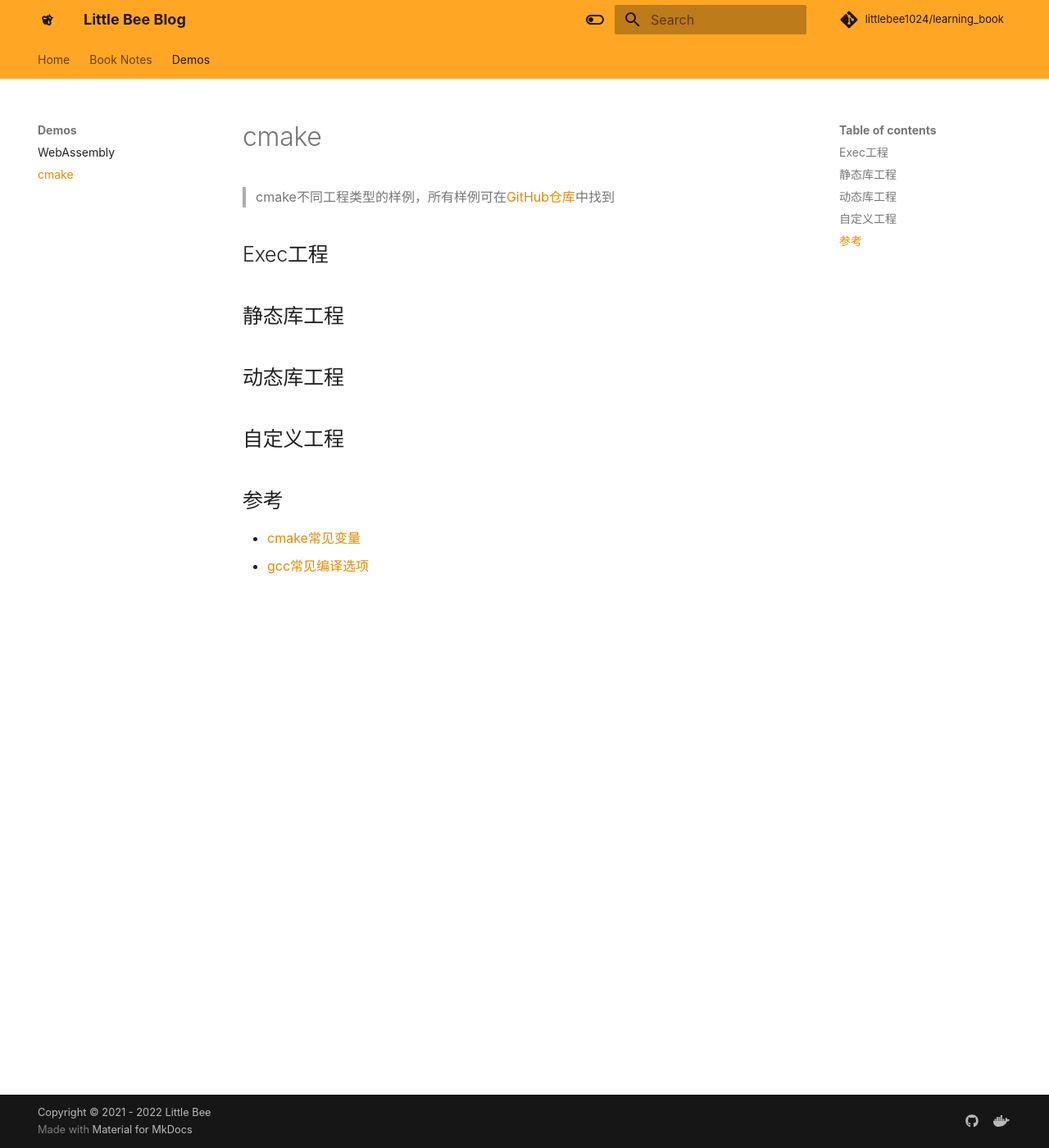
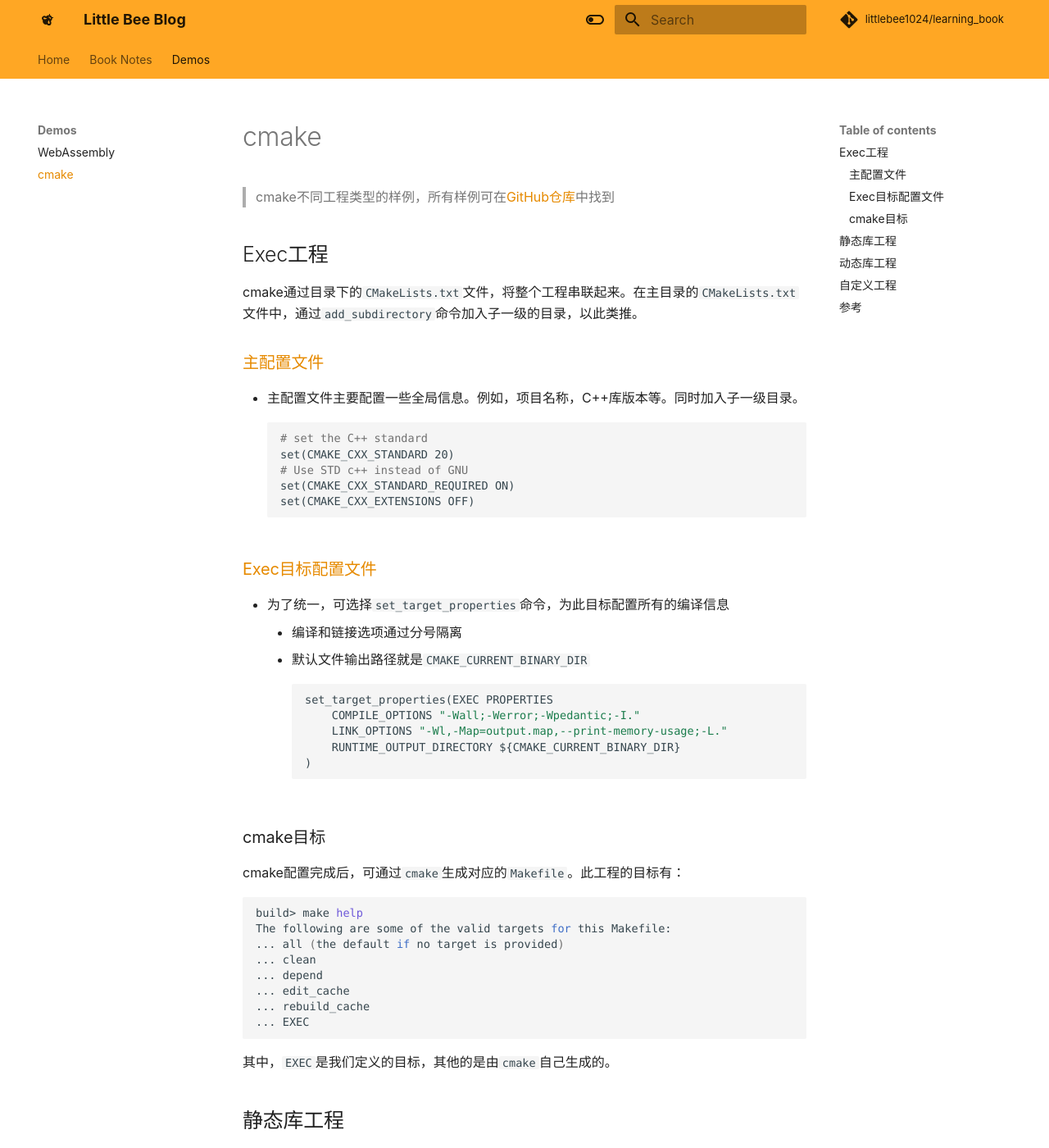
Before and after one commit to LittleBee1024/learning_book, an MkDocs documentation site: the page built from docs/demos/cmake/README.md, in a window 1280 px wide and 1400 px high. Shown: the whole window at 82% size. Built offline with MkDocs 1.6.1 and Material for MkDocs 9.7.7, drawn with Linux system fonts in a browser that asks for light colours; some web fonts are replaced; comment, search, counter and statistics services are not loaded.

Commit message:
update doc

````diff
--- a/docs/demos/cmake/README.md
+++ b/docs/demos/cmake/README.md
@@ -3,6 +3,43 @@
 > cmake不同工程类型的样例，所有样例可在[GitHub仓库](https://github.com/LittleBee1024/learning_book/tree/main/docs/demos/cmake/code)中找到
 
 ## Exec工程
+cmake通过目录下的`CMakeLists.txt`文件，将整个工程串联起来。在主目录的`CMakeLists.txt`文件中，通过`add_subdirectory`命令加入子一级的目录，以此类推。
+
+### [主配置文件](./code/exec/CMakeLists.txt)
+* 主配置文件主要配置一些全局信息。例如，项目名称，C++库版本等。同时加入子一级目录。
+    ```makefile
+    # set the C++ standard
+    set(CMAKE_CXX_STANDARD 20)
+    # Use STD c++ instead of GNU
+    set(CMAKE_CXX_STANDARD_REQUIRED ON)
+    set(CMAKE_CXX_EXTENSIONS OFF)
+    ```
+### [Exec目标配置文件](./code/exec/src/CMakeLists.txt)
+* 为了统一，可选择`set_target_properties`命令，为此目标配置所有的编译信息
+    * 编译和链接选项通过分号隔离
+    * 默认文件输出路径就是`CMAKE_CURRENT_BINARY_DIR`
+    ```makefile
+    set_target_properties(EXEC PROPERTIES
+        COMPILE_OPTIONS "-Wall;-Werror;-Wpedantic;-I."
+        LINK_OPTIONS "-Wl,-Map=output.map,--print-memory-usage;-L."
+        RUNTIME_OUTPUT_DIRECTORY ${CMAKE_CURRENT_BINARY_DIR}
+    )
+    ```
+### cmake目标
+cmake配置完成后，可通过`cmake`生成对应的`Makefile`。此工程的目标有：
+```bash
+build> make help
+The following are some of the valid targets for this Makefile:
+... all (the default if no target is provided)
+... clean
+... depend
+... edit_cache
+... rebuild_cache
+... EXEC
+```
+其中，`EXEC`是我们定义的目标，其他的是由`cmake`自己生成的。
+
+
 ## 静态库工程
 ## 动态库工程
 ## 自定义工程
--- a/docs/demos/cmake/code/exec/CMakeLists.txt
+++ b/docs/demos/cmake/code/exec/CMakeLists.txt
@@ -15,8 +15,9 @@ set(CMAKE_CXX_STANDARD 20)
 set(CMAKE_CXX_STANDARD_REQUIRED ON)
 set(CMAKE_CXX_EXTENSIONS OFF)
 
-message(STATUS "[INFO] CMAKE_BINARY_DIR ${CMAKE_BINARY_DIR}")
-message(STATUS "[INFO] CMAKE_SOURCE_DIR ${CMAKE_SOURCE_DIR}")
+message(STATUS "[ROOT] CMAKE_BINARY_DIR ${CMAKE_BINARY_DIR}")
+message(STATUS "[ROOT] CMAKE_SOURCE_DIR ${CMAKE_SOURCE_DIR}")
+message(STATUS "[ROOT] CMAKE_CXX_COMPILER ${CMAKE_CXX_COMPILER}")
 
 ######################
 # Add Targets
--- a/docs/demos/cmake/code/exec/src/CMakeLists.txt
+++ b/docs/demos/cmake/code/exec/src/CMakeLists.txt
@@ -1,8 +1,9 @@
 ######################
 # Target Setting
 ######################
-message(STATUS "[INFO] CMAKE_CURRENT_BINARY_DIR ${CMAKE_CURRENT_BINARY_DIR}")
-message(STATUS "[INFO] CMAKE_CURRENT_SOURCE_DIR ${CMAKE_CURRENT_SOURCE_DIR}")
+message(STATUS "[SRC] CMAKE_CURRENT_BINARY_DIR ${CMAKE_CURRENT_BINARY_DIR}")
+message(STATUS "[SRC] CMAKE_CURRENT_SOURCE_DIR ${CMAKE_CURRENT_SOURCE_DIR}")
+message(STATUS "[SRC] CMAKE_CURRENT_LIST_DIR ${CMAKE_CURRENT_LIST_DIR}")
 
 add_executable(EXEC main.cpp)
 
````
